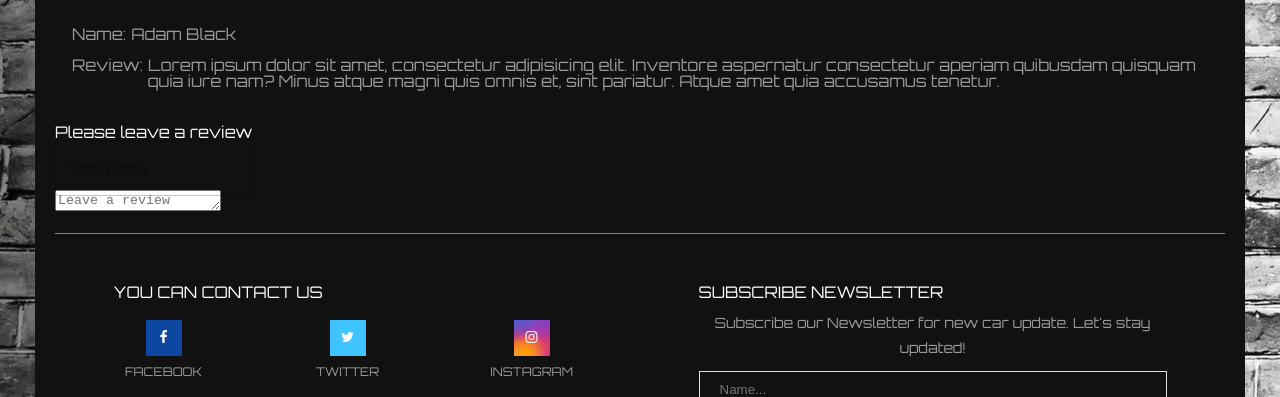
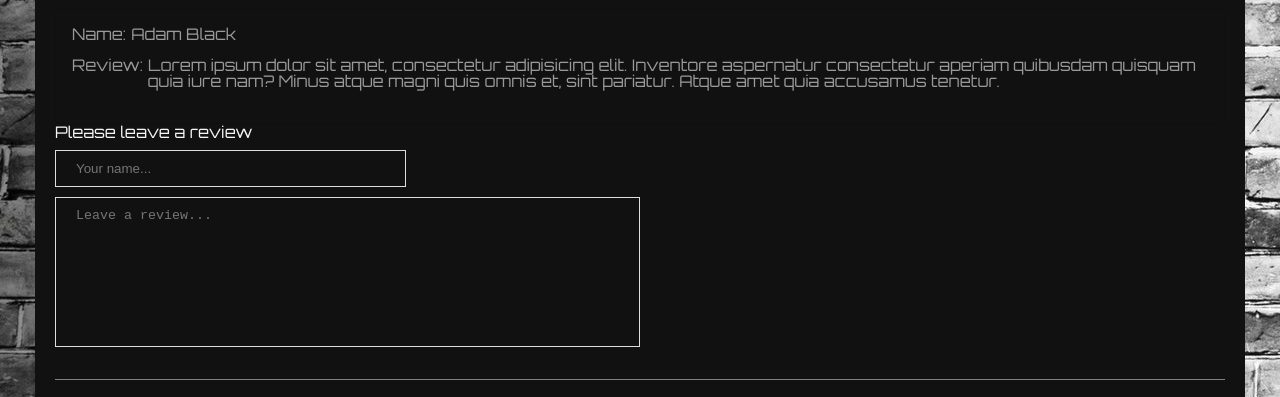
Before and after one commit to Genu4/Car-blog, a React (Create React App) app: page /article/1 in a window 1280 px wide. Shown: the part 1500-1897 px from the top of the page. Built offline with nearby package versions, Linux system fonts and the light colour scheme.

Commit message:
reviews-form update

```diff
--- a/src/components/Reviews/Reviews.scss
+++ b/src/components/Reviews/Reviews.scss
@@ -30,13 +30,46 @@
         }
     }
 
-
     .form-header {
         color: whitesmoke;
+        margin-bottom: 10px;
     }
 
     .reviewer-name-field {
-        width: 200px;
-        height: 50px;
+        margin-bottom: 10px;
+        padding: 10px 20px;
+        border: 1px solid #dedede;
+        outline: none;
+        background: none;
+        color: #f57f17;
+    }
+
+    .reviewe-text-field {
+        height: 150px;
+        margin-bottom: 10px;
+        padding: 10px 20px;
+        border: 1px solid #dedede;
+        outline: none;
+        background: none;
+        color: #f57f17;
+        resize: none;
     }
 }
+
+@media (min-width: 768px) {
+    .reviewer-name-field {
+        width: 30%;
+    }
+    .reviewe-text-field {
+        width: 50%;
+    }
+}
+
+@media (max-width: 767px) {
+    .reviewer-name-field {
+        width: 100%;
+    }
+    .reviewe-text-field {
+        width: 100%;
+    }
+}
--- a/src/components/Reviews/Reviews.tsx
+++ b/src/components/Reviews/Reviews.tsx
@@ -1,4 +1,10 @@
-import { Card, CardContent, TextareaAutosize, TextField, Typography } from '@mui/material'
+import {
+    Card,
+    CardContent,
+    TextareaAutosize,
+    TextField,
+    Typography,
+} from '@mui/material'
 import { useState } from 'react'
 import './Reviews.scss'
 
@@ -45,12 +51,20 @@ const Reviews = (props: Props) => {
                 ))}
             </div>
             <form>
-                <h3 className='form-header'>Please leave a review</h3>
+                <h3 className="form-header">Please leave a review</h3>
                 <div>
-                    <TextField className='reviewer-name-field' placeholder='Your name'/>
+                    <input
+                        className="reviewer-name-field"
+                        type="text"
+                        placeholder="Your name..."
+                    />
                 </div>
                 <div>
-                    <TextareaAutosize className='reviewe-text-field' placeholder='Leave a review'/>
+                    <textarea
+                        className="reviewe-text-field"
+
+                        placeholder="Leave a review..."
+                    />
                 </div>
             </form>
         </div>
```
